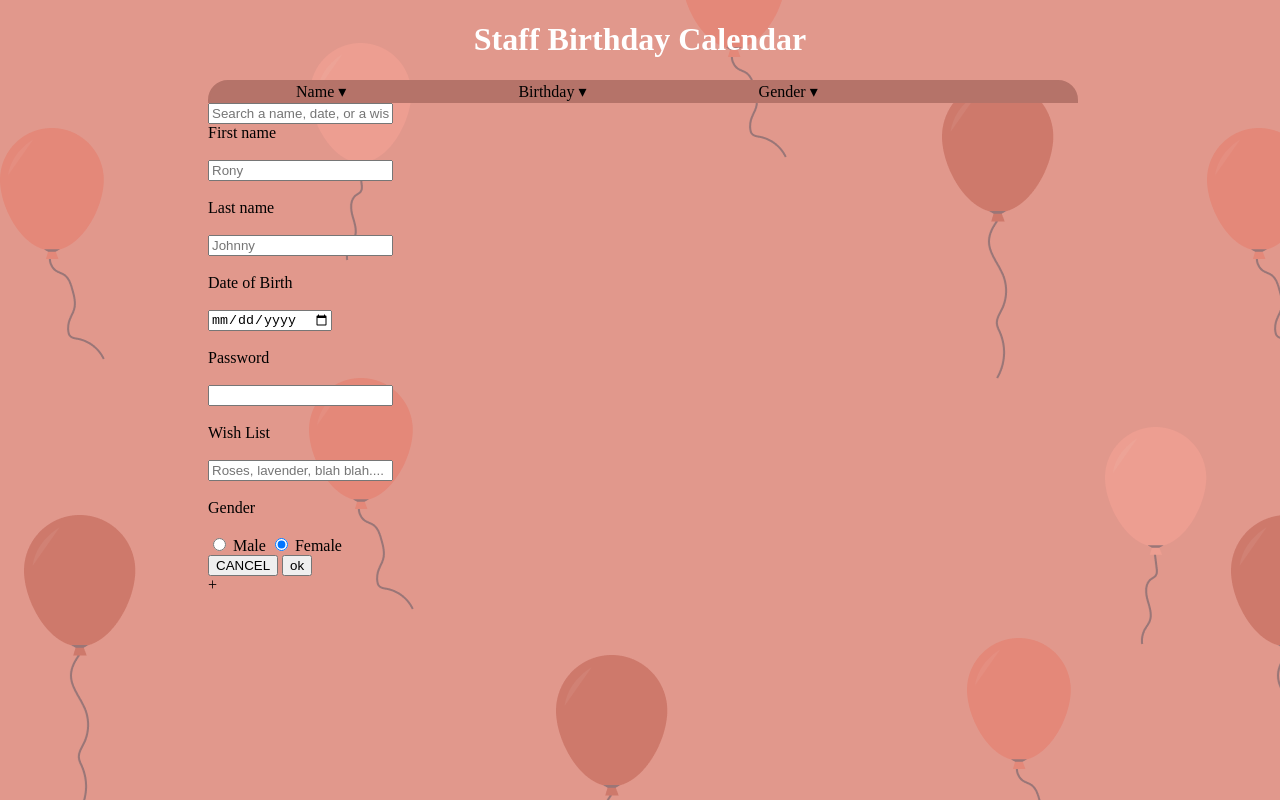
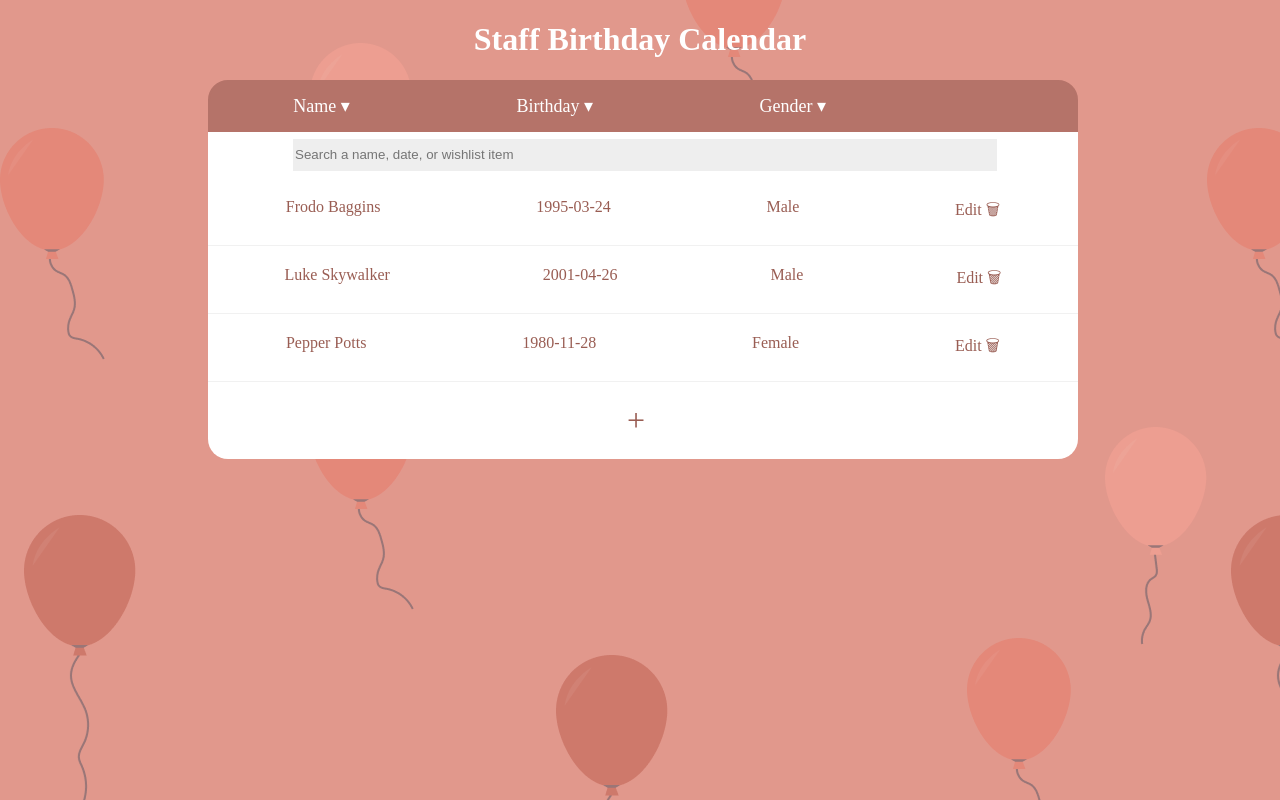
Before and after one commit to Rony99John/Birthday, a plain HTML site: page index.html in a window 1280 px wide. Drawn offline with Linux system fonts and the light colour scheme.

Commit message:
Display the array values....

```diff
--- a/function.js
+++ b/function.js
@@ -1,4 +1,44 @@
-let Cards = [];
+let Cards = [
+  {
+    firstName: "Frodo",
+    lastName: "Baggins",
+    password: "1234",
+    date: "1995-03-24",
+    gender: "Male",
+    wishList: ["Teeth", "a girlfriend", "A sense of humor"],
+  },
+  {
+    firstName: "Luke",
+    lastName: "Skywalker",
+    password: "1234",
+    date: "2001-04-26",
+    gender: "Male",
+    wishList: ["A promotion", "Towels", "A goat"],
+  },
+  {
+    firstName: "Pepper",
+    lastName: "Potts",
+    password: "1234",
+    date: "1980-11-28",
+    gender: "Female",
+    wishList: ["KFC", "Peter Pan", "Socks"],
+  },
+];
+
+console.log(Cards);
+let x = ``;
+let display = ``;
+for (i = 0; i < Cards.length; i++) {
+  x = `<div class="cards">
+<a>${Cards[i].firstName} ${Cards[i].lastName}</a>
+<a>${Cards[i].date}</a>
+<a>${Cards[i].gender}</a>
+<a>Edit &#128465;</a>
+</div>
+`;
+  display = display + ` ${x}`;
+}
+document.getElementById("cards").innerHTML = display;
 
 class birthCard {
   constructor(name1, name2, pass, date, g, wl) {
@@ -7,11 +47,11 @@ class birthCard {
     this.password = pass;
     this.date = date;
     this.gender = g ? "Male" : "Female";
-    this.wishList = [wl];
+    this.wishList = [...wl];
   }
 }
 
-function Add() {
+function AddNew() {
   let name1 = document.getElementById("fname").value;
   let name2 = document.getElementById("lname").value;
   let pass = document.getElementById("Pass").value;
@@ -20,11 +60,28 @@ function Add() {
   let wl = document.getElementById("WL").value;
 
   if (name1 !== "" && name2 !== "" && pass !== "" && date !== "" && wl !== "") {
-    wl.split(",");
-    let np = new birthCard(name1, name2, pass, date, g, wl);
+    let wL = wl.split(",");
+    let np = new birthCard(name1, name2, pass, date, g, wL);
     Cards.push(np);
     console.log(np);
+
+    document.getElementById("form").style.display = "none";
+
+    const form = document.getElementById("form");
+
+    form.addEventListener("submit", function handleSubmit(event) {
+      event.preventDefault();
+      form.reset();
+    });
   } else {
     console.log("complete the form");
   }
 }
+
+function onof() {
+  if (document.getElementById("form").style.display == "") {
+    document.getElementById("form").style.display = "none";
+  } else {
+    document.getElementById("form").style.display = "";
+  }
+}
--- a/index.html
+++ b/index.html
@@ -4,22 +4,28 @@
     <title>RonyBirthdayCalendar</title>
     <link rel="stylesheet" href="style.css" />
   </head>
+
   <body class="back">
     <h1 class="haederr">Staff Birthday Calendar</h1>
     <div class="formm">
       <div class="bar">
-        <a>Name &#9662;</a>
-        <a>Birthday &#9662;</a>
-        <a>Gender &#9662;</a>
+        <a class="barElements">Name &#9662;</a>
+        <a class="barElements">Birthday &#9662;</a>
+        <a class="barElements">Gender &#9662;</a>
         <a></a>
       </div>
-      <div>
+      <div class="main">
+        <div class="search">
           <input
+            class="srch"
             type="text"
-          placeholder="Search a name, date, or a wishlist item"
+            placeholder="Search a name, date, or wishlist item"
           />
         </div>
-      <div>
+
+        <div id="cards"></div>
+
+        <div id="form" style="display: none">
           <label for="fname">First name</label><br /><br />
           <input
             type="text"
@@ -46,7 +52,7 @@
           <input
             type="text"
             id="WL"
-          placeholder="Roses, lavender, blah blah...."
+            placeholder="Roses, lavender, blah blah..."
           /><br /><br />
 
           <label for="G">Gender</label><br /><br />
@@ -57,10 +63,11 @@
             <label for="G2">Female</label>
           </form>
 
-        <button>CANCEL</button>
-        <button onclick="Add()">ok</button>
+          <button onclick="onof()">CANCEL</button>
+          <button onclick="AddNew()">ok</button>
         </div>
-      <a>+</a>
+        <a class="new" onclick="onof()">+</a>
+      </div>
     </div>
     <script src="./function.js"></script>
   </body>
--- a/style.css
+++ b/style.css
@@ -19,4 +19,53 @@
   background-color: #b57369;
   display: flex;
   justify-content: space-around;
+  padding-top: 13px;
+  padding-bottom: 13px;
 }
+
+.barElements {
+  cursor: pointer;
+  color: #ffffff;
+  font-size: 18px;
+}
+
+.main {
+  background-color: #ffffff;
+  color: #995d53;
+  border-bottom-right-radius: 20px;
+  border-bottom-left-radius: 20px;
+  padding-bottom: 20px;
+}
+
+.search {
+  padding-left: 85px;
+  padding-top: 7px;
+  padding-bottom: 7px;
+}
+
+.srch {
+  width: 700px;
+  height: 30px;
+  border-style: none;
+  background-color: #eeeeee;
+}
+
+.cards {
+  display: flex;
+  justify-content: space-around;
+  border-bottom: 0.5px solid #f1f1f1;
+  margin-top: 20px;
+  margin-bottom: 20px;
+  padding-bottom: 20px;
+}
+
+a.new :hover {
+  color: #b57369;
+}
+
+.new {
+  cursor: pointer;
+  font-size: 32px;
+  padding-left: 419px;
+  user-select: none;
+}
```
Lines whose indentation alone changed are shown as unchanged.
